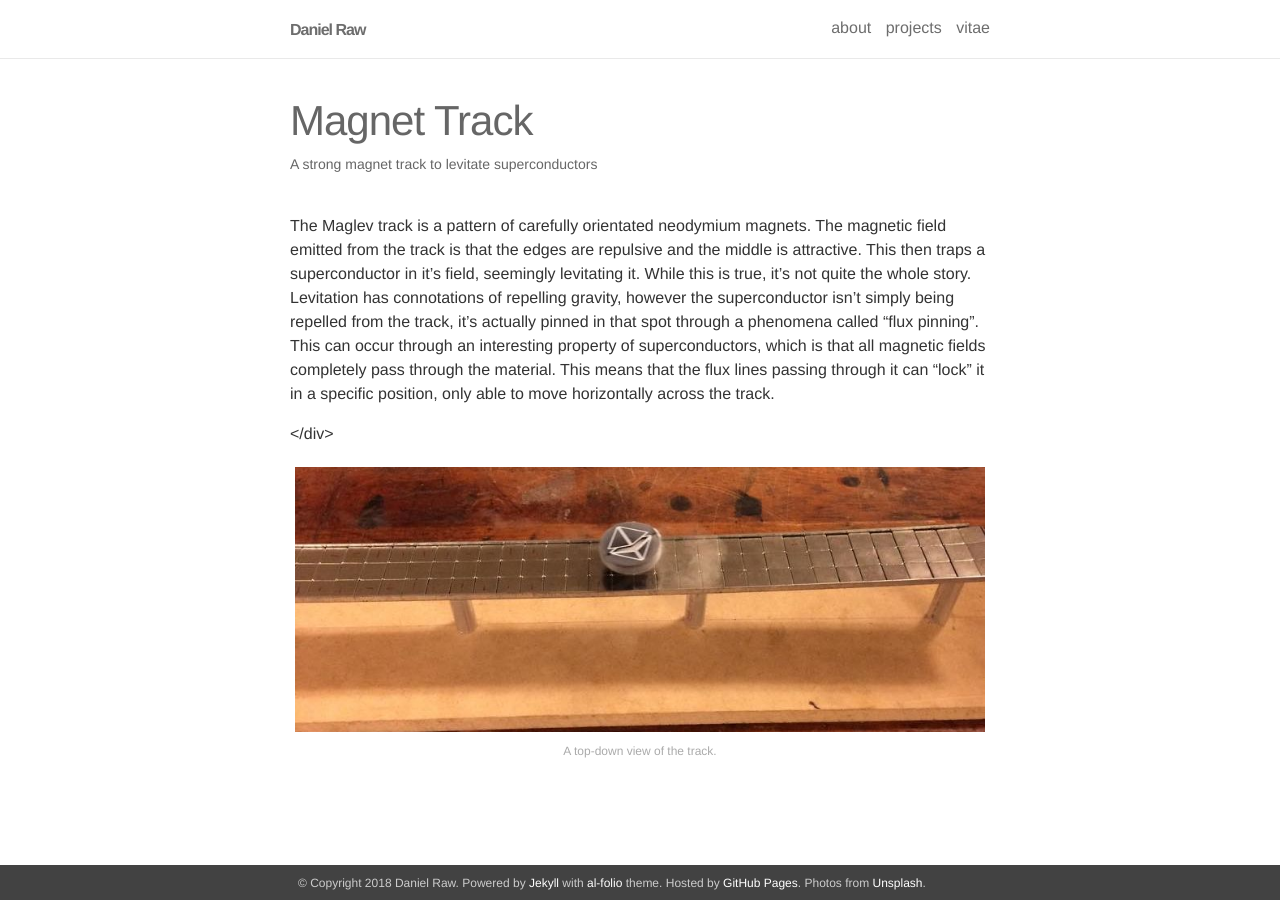
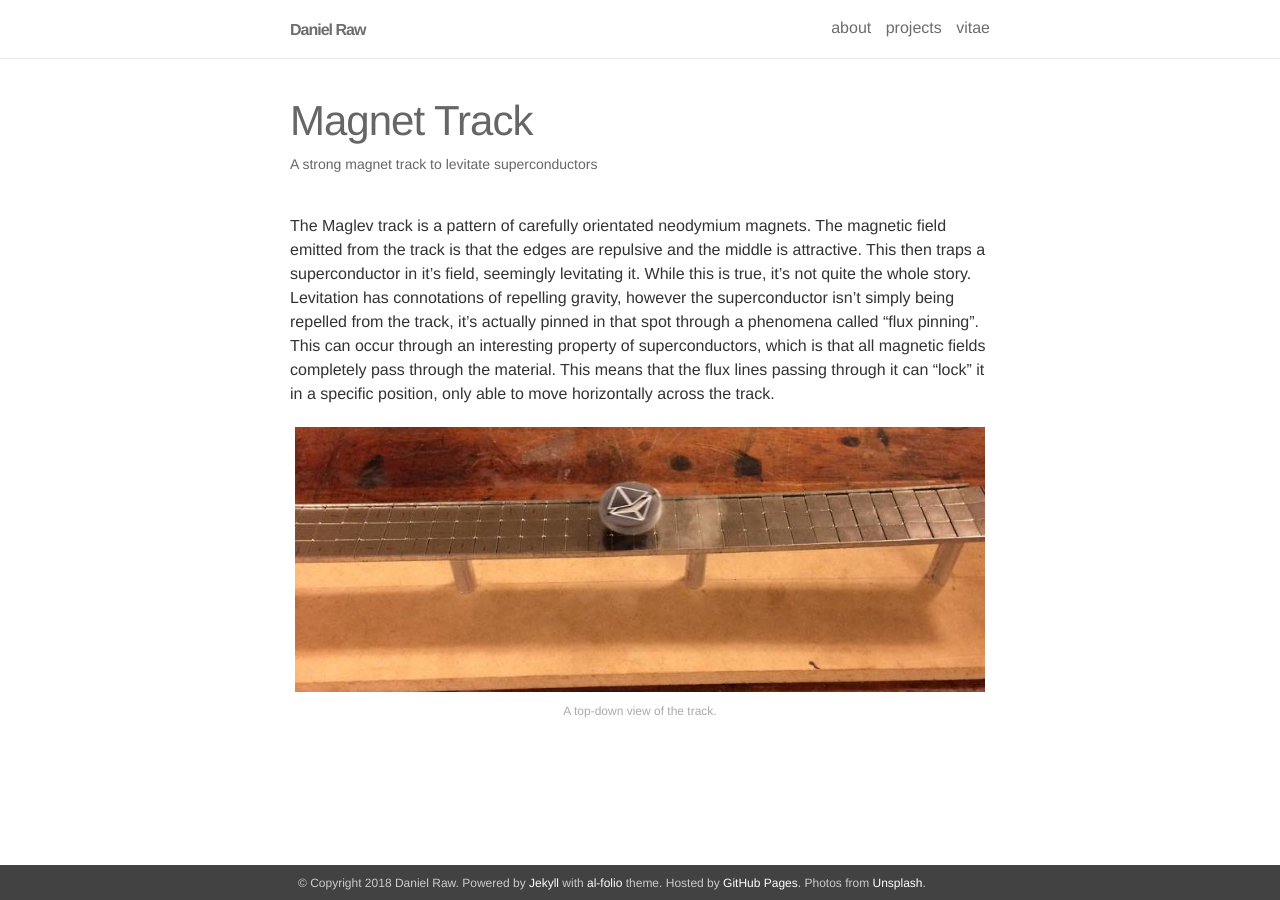
Before and after one commit to Danielraw1996/Danielraw1996.github.io, a Jekyll site: the page built from _projects/1_project.markdown, in a window 1280 px wide. Built offline with Jekyll 4.4.1, drawn with Linux system fonts in a browser that asks for light colours; nearby versions of some CDN libraries; a script that is not in the unit is left out.

Commit message:
fixed image

```diff
--- a/_projects/1_project.markdown
+++ b/_projects/1_project.markdown
@@ -7,9 +7,9 @@ img: /assets/img/Maglev.jpeg
 
 The Maglev track is a pattern of carefully orientated neodymium magnets. The magnetic field emitted from the track is that the edges are repulsive and the middle is attractive. This then traps a superconductor in it's field, seemingly levitating it. While this is true, it's not quite the whole story. Levitation has connotations of repelling gravity, however the superconductor isn't simply being repelled from the track, it's actually pinned in that spot through a phenomena called "flux pinning". This can occur through an interesting property of superconductors, which is that all magnetic fields completely pass through the material. This means that the flux lines passing through it can "lock" it in a specific position, only able to move horizontally across the track.
 
-</div>
+
 <div class="img_row">
-    <img class="col three" src="{{ site.baseurl }}/assets/img/track.jpeg" alt="" title="example image"/>
+    <img class="col three" src="{{ site.baseurl }}/assets/img/Track.jpeg" alt="" title="example image"/>
 </div>
 <div class="col three caption">
     A top-down view of the track.
```
